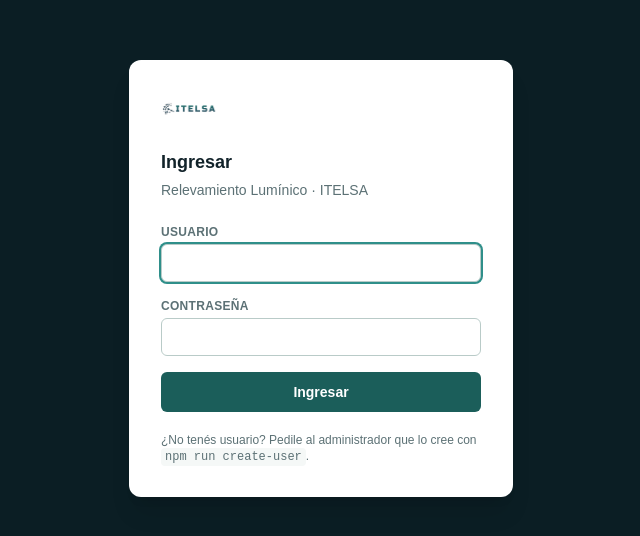
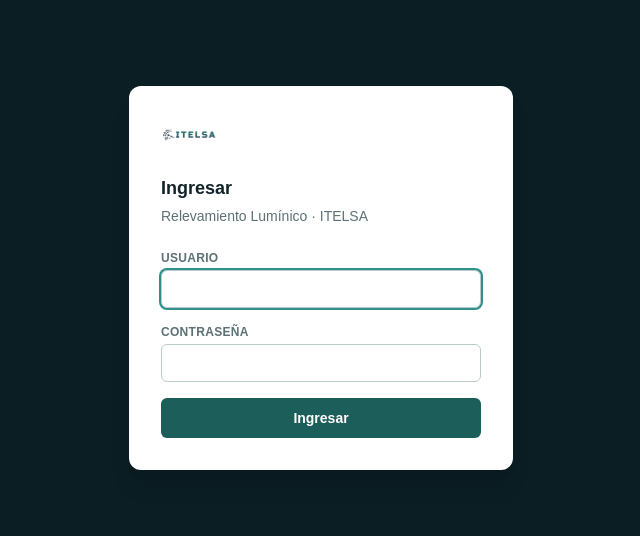
Before and after one commit to avidela47/medicion-de-matriz-88puntos, a Next.js app: page /login in a window 1280 px wide. Shown: the part 122-658 px from the top of the page, without its empty margins (319-959 px from the left). Built offline with nearby package versions, Linux system fonts and the light colour scheme; no server answers.

Commit message:
Login sin nota de usuario, favicon, nuevos usuarios

```diff
--- a/pages/login.js
+++ b/pages/login.js
@@ -64,10 +64,7 @@
           {loading ? 'Ingresando…' : 'Ingresar'}
         </button>
 
-        <p className="text-xs text-muted mt-5">
-          ¿No tenés usuario? Pedile al administrador que lo cree con{' '}
-          <code className="bg-paper px-1 py-0.5 rounded">npm run create-user</code>.
-        </p>
+
       </form>
     </div>
   );
```
Also changed, not shown: 1 other file (tests, documents, lock files or other folders).
